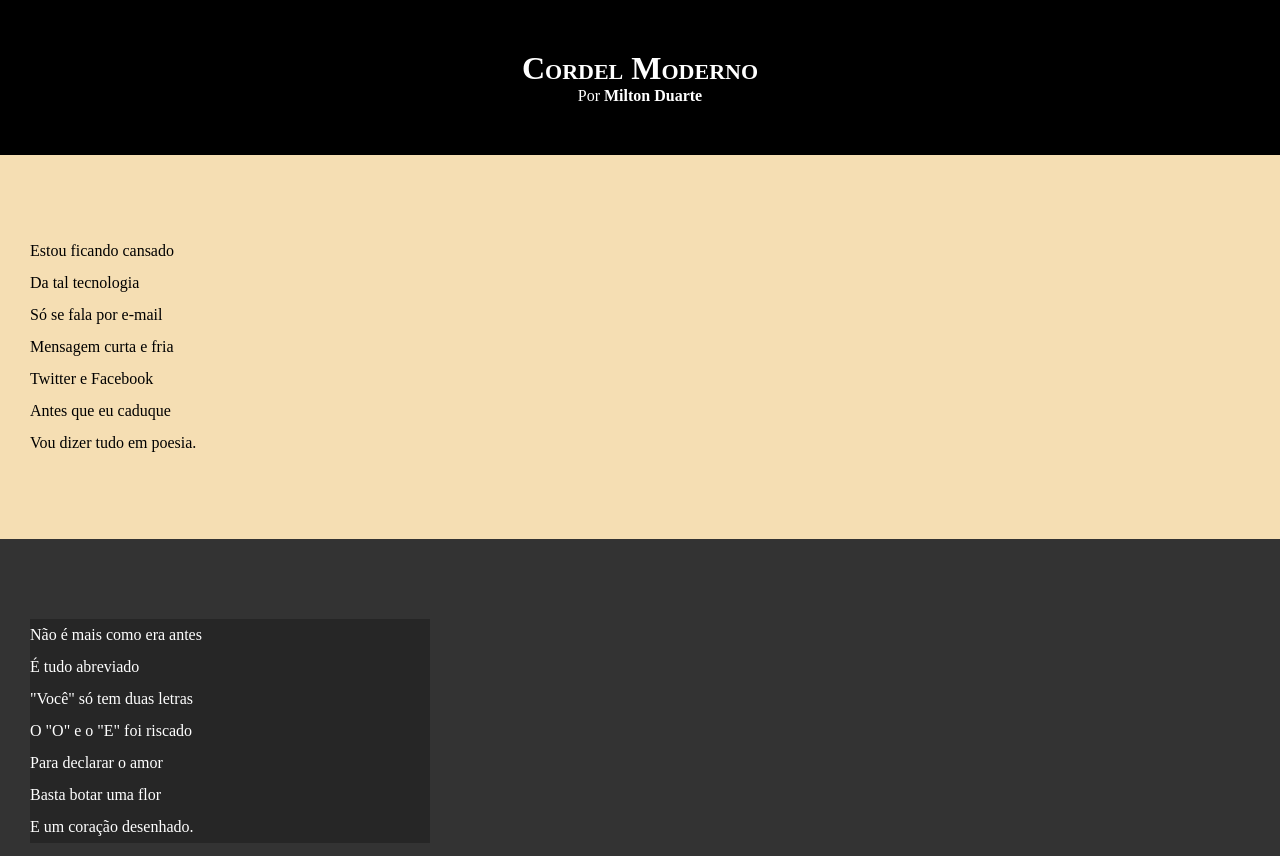
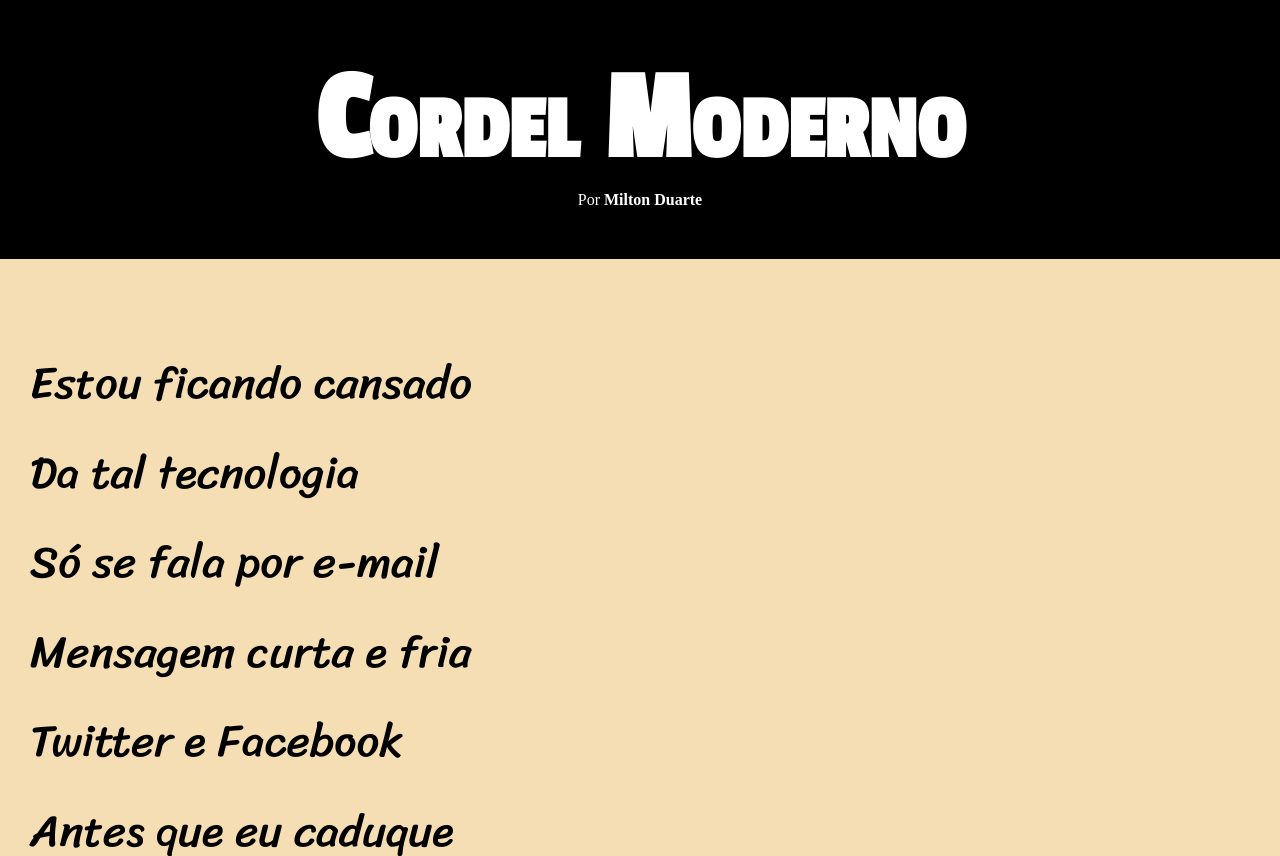
Before and after one commit to ManoelJrdev/html-css, a plain HTML site: page desafios/d012/index.html in a window 1280 px wide. Shown: the top 856 px of the page. Drawn offline with Linux system fonts and the light colour scheme.

Commit message:
atualização de estilos d22

```diff
--- a/desafios/d012/estilo/style.css
+++ b/desafios/d012/estilo/style.css
@@ -1,4 +1,15 @@
 @charset "UTF-8";
+
+@import url('https://fonts.googleapis.com/css2?family=Passion+One&display=swap');
+
+@import url('https://fonts.googleapis.com/css2?family=Sriracha&display=swap');
+
+:root {
+    --fonte1: Verdana, Geneva, Tahoma, sans-serif;
+    --fonte2: 'Passion One';
+    --fonte3: 'Sriracha';
+}
+
 
 * {
     margin: 0px;
@@ -8,6 +19,7 @@
 html, body {
     min-height: 100vh;
     background-color: darkgray;
+
 }
 
 header {
@@ -19,6 +31,8 @@ header {
 header > h1 {
     padding-top: 50px;
     font-variant: small-caps;
+    font-family: var(--fonte2);
+    font-size: 10vw;
 }
 
 header > p {
@@ -40,6 +54,8 @@ section {
     padding-bottom: 10vh;
     line-height: 2em;
     padding-left: 30px;
+    font-family: var(--fonte3);
+    font-size: 3.5vw;
 }
 
 section.normal {
@@ -53,7 +69,8 @@ section.imagem {
 }
 
 section.imagem > p {
-    width: 400px;
+    display: inline-block;
+    padding: 5px;
     background-color: rgba(0, 0, 0, 0.253);
 }
 
```
